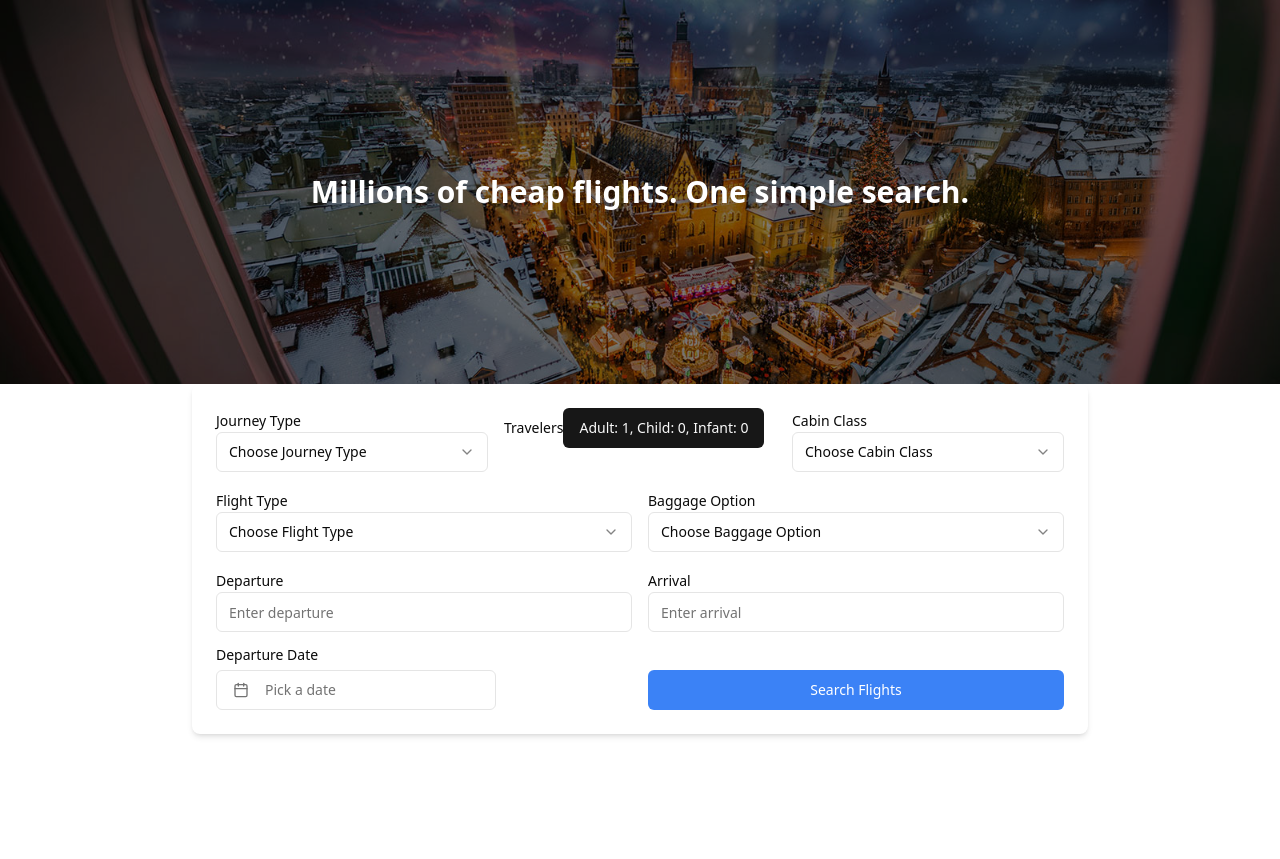
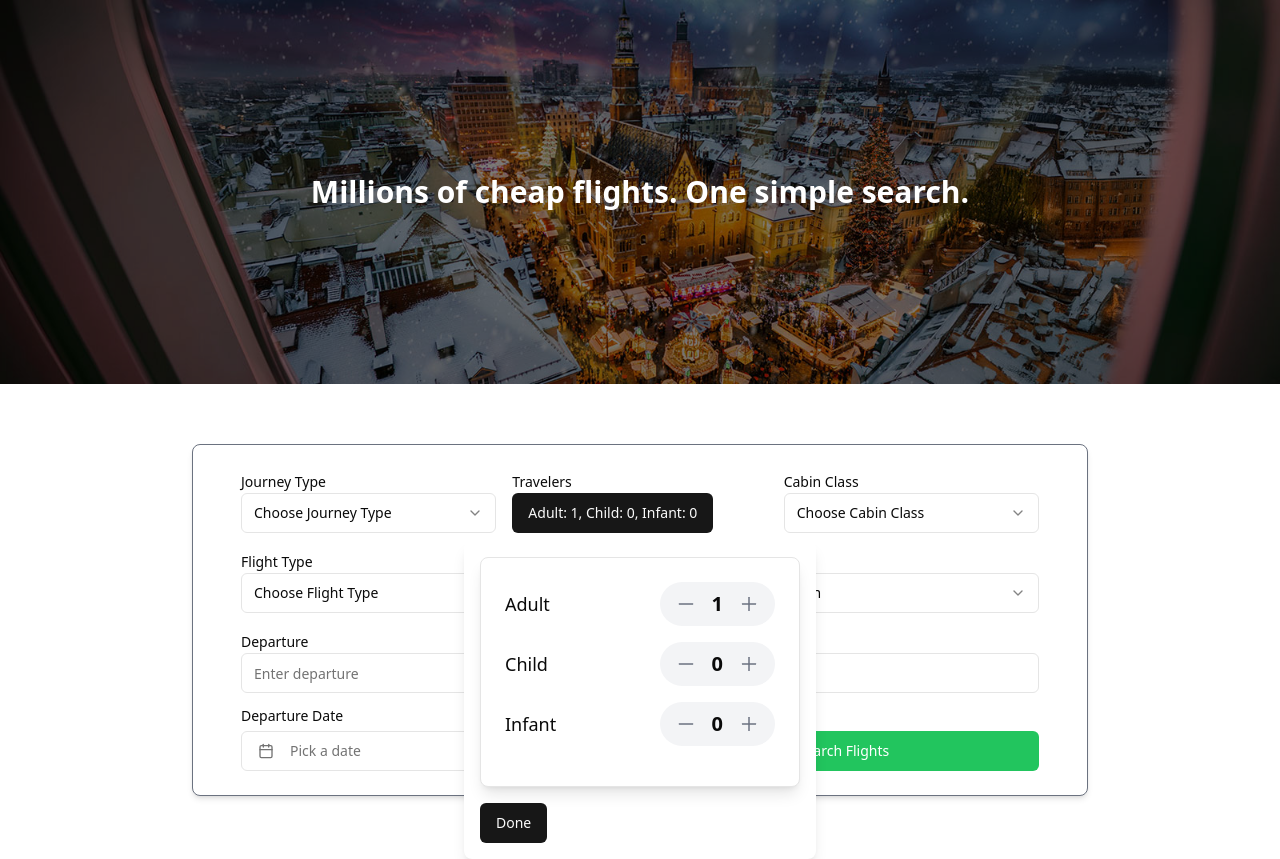
Before and after one commit to Al-Amin49/sky-search, a React (Vite) app: page / in a window 1280 px wide. Both pictures are taken after a click on the button "Adult: 1, Child: 0, Infant: 0". Before the commit the page ends 800 px from the top, so only its background shows below. Built offline with nearby package versions, Linux system fonts and the light colour scheme.

Commit message:
styles: update style

```diff
--- a/package.json
+++ b/package.json
@@ -22,6 +22,7 @@
     "react": "^18.3.1",
     "react-day-picker": "^8.10.1",
     "react-dom": "^18.3.1",
+    "react-icons": "^5.3.0",
     "tailwind-merge": "^2.5.4",
     "tailwindcss-animate": "^1.0.7"
   },
--- /dev/null
+++ b/src/components/ui/Home/PassengerSelector.tsx
@@ -0,0 +1,55 @@
+import React from "react";
+import { AiOutlinePlus, AiOutlineMinus } from "react-icons/ai";
+
+interface Travelers {
+  adult: number;
+  child: number;
+  infant: number;
+}
+
+interface PassengerSelectorProps {
+  travelers: Travelers;
+  setTravelers: React.Dispatch<React.SetStateAction<Travelers>>;
+}
+
+const PassengerSelector: React.FC<PassengerSelectorProps> = ({ travelers, setTravelers }) => {
+  const increment = (type: keyof Travelers) => {
+    setTravelers((prev) => ({ ...prev, [type]: prev[type] + 1 }));
+  };
+
+  const decrement = (type: keyof Travelers) => {
+    setTravelers((prev) => ({
+      ...prev,
+      [type]: prev[type] > 0 ? prev[type] - 1 : 0,
+    }));
+  };
+
+  const renderPassengerCounter = (label: string, count: number, type: keyof Travelers) => (
+    <div className="flex justify-between items-center mb-4">
+      <span className="text-lg font-medium">{label}</span>
+      <div className="flex items-center space-x-4 bg-gray-100 rounded-full px-4 py-2">
+        <AiOutlineMinus
+          onClick={() => decrement(type)}
+          className="cursor-pointer text-gray-500 hover:text-gray-700"
+          size={20}
+        />
+        <span className="text-xl font-semibold">{count}</span>
+        <AiOutlinePlus
+          onClick={() => increment(type)}
+          className="cursor-pointer text-gray-500 hover:text-gray-700"
+          size={20}
+        />
+      </div>
+    </div>
+  );
+
+  return (
+    <div className="p-6 border rounded-lg w-80 bg-white shadow-lg">
+      {renderPassengerCounter("Adult", travelers.adult, "adult")}
+      {renderPassengerCounter("Child", travelers.child, "child")}
+      {renderPassengerCounter("Infant", travelers.infant, "infant")}
+    </div>
+  );
+};
+
+export default PassengerSelector;
--- a/src/components/ui/Home/SearchBox.tsx
+++ b/src/components/ui/Home/SearchBox.tsx
@@ -4,6 +4,7 @@ import { Button } from "@/components/ui/button";
 import { Input } from "@/components/ui/input";
 import { Label } from "@/components/ui/label";
 import DatePicker from "./DatePicker";
+import PassengerSelector from "./PassengerSelector";
 
 const FlightSearchBox = () => {
   const [journeyType, setJourneyType] = useState("OneWay");
@@ -14,6 +15,7 @@ const FlightSearchBox = () => {
   const [departure, setDeparture] = useState("");
   const [arrival, setArrival] = useState("");
   const [departureDate, setDepartureDate] = useState("");
+  const [showPassengerSelector, setShowPassengerSelector] = useState(false);
 
   const handleSearch = () => {
     console.log({
@@ -35,7 +37,7 @@ const FlightSearchBox = () => {
   };
 
   return (
-    <div className="max-w-4xl mx-auto p-6 bg-white rounded-lg shadow-md">
+    <div className="max-w-4xl mx-auto py-6 px-12 border border-gray-500 bg-white rounded-lg shadow-md absolute md:bottom-1 right-0 left-0   ">
       {/* Journey Type, Travelers, Cabin Class */}
       <div className="grid md:grid-cols-3 gap-4 mb-4">
         <div>
@@ -51,9 +53,22 @@ const FlightSearchBox = () => {
         </div>
         <div>
           <Label>Travelers</Label>
-          <Button onClick={() => setTravelers({ adult: 1, child: 0, infant: 0 })}>
+          <Button onClick={() => setShowPassengerSelector(!showPassengerSelector)} className="relative">
             {`Adult: ${travelers.adult}, Child: ${travelers.child}, Infant: ${travelers.infant}`}
           </Button>
+          {showPassengerSelector && (
+            <div className="absolute mt-2 left-0 right-0 z-10 flex items-center justify-center">
+              <div className="bg-white p-4 shadow-lg rounded-lg">
+                <PassengerSelector travelers={travelers} setTravelers={setTravelers} />
+                <Button
+                  className="mt-4"
+                  onClick={() => setShowPassengerSelector(false)}
+                >
+                  Done
+                </Button>
+              </div>
+            </div>
+          )}
         </div>
         <div>
           <Label>Cabin Class</Label>
@@ -119,7 +134,7 @@ const FlightSearchBox = () => {
           <Label>Departure Date</Label>
           <DatePicker selectedDate={departureDate} onDateChange={(date) => setDepartureDate(date)} />
         </div>
-        <Button className="w-full bg-blue-500 text-white" onClick={handleSearch}>
+        <Button className="w-full bg-green-500 text-white" onClick={handleSearch}>
           Search Flights
         </Button>
       </div>
```
Also changed, not shown: 1 other file (tests, documents, lock files or other folders).
